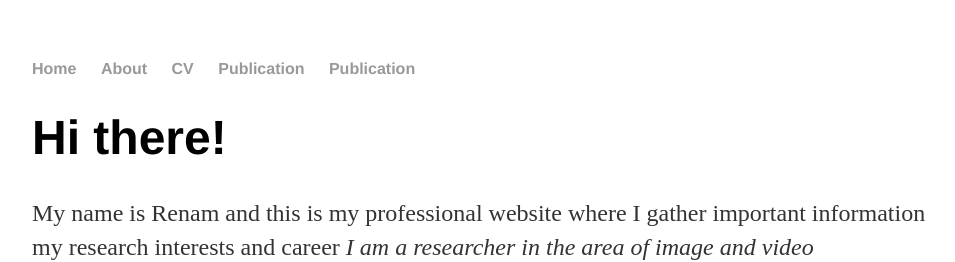
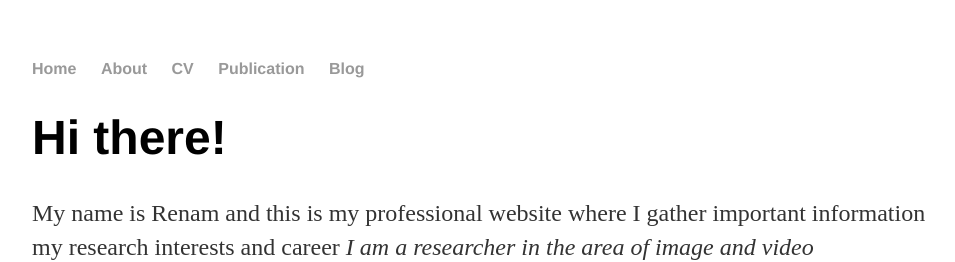
Before and after one commit to castrorenam/castrorenam.github.io, a Jekyll site: the page built from index.html, in a window 1280 px wide. Shown: the top 262 px of the page, without its empty margins (160-1115 px from the left). Built offline with Jekyll 4.4.1, drawn with Linux system fonts in a browser that asks for light colours.

Commit message:
Building website

```diff
--- a/_layouts/default.html
+++ b/_layouts/default.html
@@ -12,7 +12,7 @@
 		        	<li><a href="/about">About</a></li>
 	        		<li><a href="/cv">CV</a></li>
 	        		<li><a href="/publication">Publication</a></li>
-					<li><a href="/publication">Publication</a></li>
+					<li><a href="/publication">Blog</a></li>
 	    		</ul>
 			</nav>
 			<div class="container">
```
